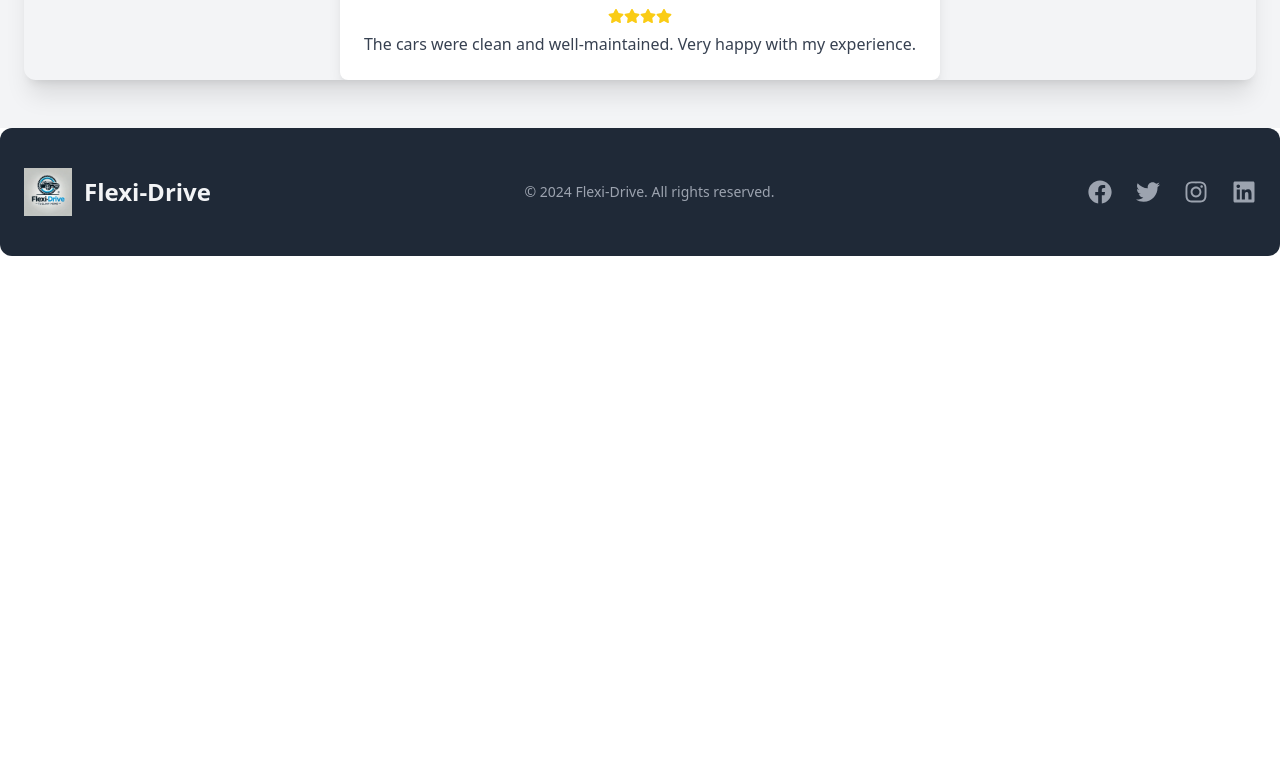
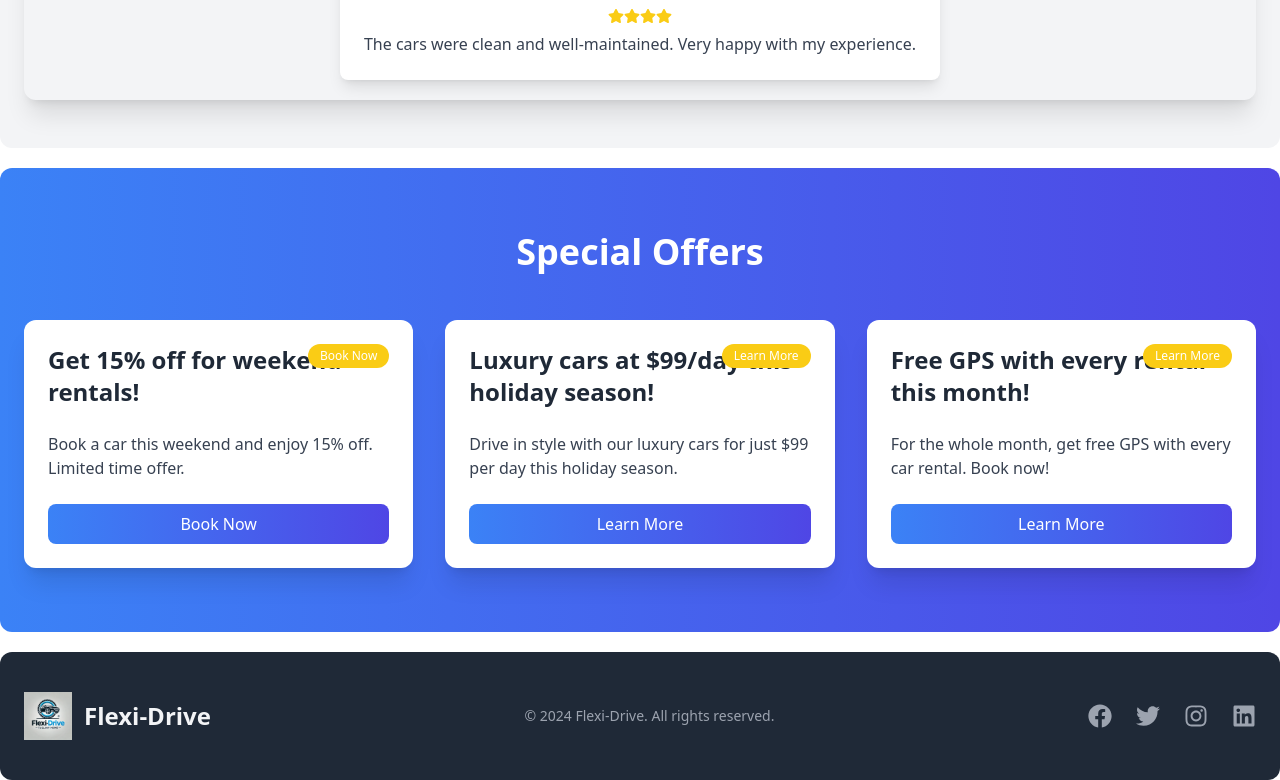
Before and after one commit to PranayChowdhury00/Car-Rental-System, a React (Vite) app: page / in a window 1280 px wide. Shown: the part 1988-2768 px from the top of the page. Before the commit the page ends 2244 px from the top, so only its background shows below. Built offline with nearby package versions, Linux system fonts and the light colour scheme; no server answers.

Commit message:
SpecialOffers page create

```diff
--- a/package.json
+++ b/package.json
@@ -11,6 +11,7 @@
   },
   "dependencies": {
     "firebase": "^11.1.0",
+    "framer-motion": "^11.15.0",
     "lottie-react": "^2.4.0",
     "react": "^18.3.1",
     "react-dom": "^18.3.1",
--- a/src/components/Home.jsx
+++ b/src/components/Home.jsx
@@ -3,6 +3,7 @@ import Banner from '../pages/Banner';
 import WhyChooseUs from '../pages/WhyChooseUs';
 import RecentListings from '../pages/RecentListings';
 import Testimonials from '../pages/Testimonials';
+import SpecialOffers from '../pages/SpecialOffers';
 
 const Home = () => {
     return (
@@ -11,6 +12,7 @@ const Home = () => {
             <WhyChooseUs></WhyChooseUs>
             <RecentListings></RecentListings>
             <Testimonials></Testimonials>
+            <SpecialOffers></SpecialOffers>
         </div>
     );
 };
--- /dev/null
+++ b/src/pages/SpecialOffers.jsx
@@ -0,0 +1,61 @@
+import React from "react";
+import { motion } from "framer-motion"; // For animations
+
+const offers = [
+  {
+    title: "Get 15% off for weekend rentals!",
+    description: "Book a car this weekend and enjoy 15% off. Limited time offer.",
+    buttonText: "Book Now",
+    link: "#",
+  },
+  {
+    title: "Luxury cars at $99/day this holiday season!",
+    description: "Drive in style with our luxury cars for just $99 per day this holiday season.",
+    buttonText: "Learn More",
+    link: "#",
+  },
+  {
+    title: "Free GPS with every rental this month!",
+    description: "For the whole month, get free GPS with every car rental. Book now!",
+    buttonText: "Learn More",
+    link: "#",
+  },
+];
+
+const SpecialOffers = () => {
+  return (
+    <div className="py-16 bg-gradient-to-r from-blue-500 to-indigo-600 mb-5 rounded-xl mt-5">
+      <div className="container mx-auto px-6">
+        <h2 className="text-4xl font-bold text-center text-white mb-12">Special Offers</h2>
+        <div className="grid grid-cols-1 sm:grid-cols-2 lg:grid-cols-3 gap-8">
+          {offers.map((offer, index) => (
+            <motion.div
+              key={index}
+              className="flex flex-col p-6 bg-white rounded-xl shadow-xl transform hover:scale-105 transition-all duration-500 ease-in-out"
+              whileHover={{ scale: 1.05 }} // Slight bounce effect
+              initial={{ opacity: 0, y: 50 }} // Slide-in effect from below
+              animate={{ opacity: 1, y: 0 }} // Final position after animation
+              transition={{ duration: 0.6, delay: index * 0.2 }} // Sequential animation
+            >
+              <div className="relative mb-6">
+                <h3 className="text-2xl font-semibold text-gray-800">{offer.title}</h3>
+                <div className="absolute top-0 right-0 bg-yellow-400 text-white text-xs px-3 py-1 rounded-full">
+                  {offer.buttonText}
+                </div>
+              </div>
+              <p className="text-gray-700 mb-6">{offer.description}</p>
+              <a
+                href={offer.link}
+                className="bg-gradient-to-r from-blue-500 to-indigo-600 text-white py-2 px-6 rounded-lg text-center transform transition-all hover:translate-y-1"
+              >
+                {offer.buttonText}
+              </a>
+            </motion.div>
+          ))}
+        </div>
+      </div>
+    </div>
+  );
+};
+
+export default SpecialOffers;
--- a/src/pages/Testimonials.jsx
+++ b/src/pages/Testimonials.jsx
@@ -34,7 +34,7 @@ const Testimonials = () => {
   }, []);
 
   return (
-    <div className="py-12 bg-gray-100">
+    <div className="py-12 bg-gray-100 rounded-xl">
       <div className="container mx-auto px-6">
         <h2 className="text-3xl font-bold text-center mb-8">User Testimonials</h2>
         <div className="relative w-full">
@@ -61,8 +61,8 @@ const Testimonials = () => {
           </button>
 
 
-          <div className="overflow-hidden rounded-xl shadow-xl">
-            <div className="transition-opacity duration-1000 ease-in-out opacity-100">
+          <div className="overflow-hidden rounded-xl shadow-xl ">
+            <div className="transition-opacity duration-1000 ease-in-out opacity-100 mb-5">
               <div className="flex justify-center items-center space-x-8">
                 <div className="flex flex-col items-center p-6 bg-white rounded-lg shadow-lg">
                   <img
```
Also changed, not shown: 1 other file (tests, documents, lock files or other folders).
